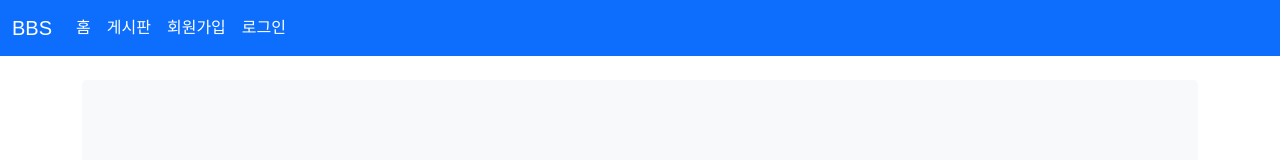
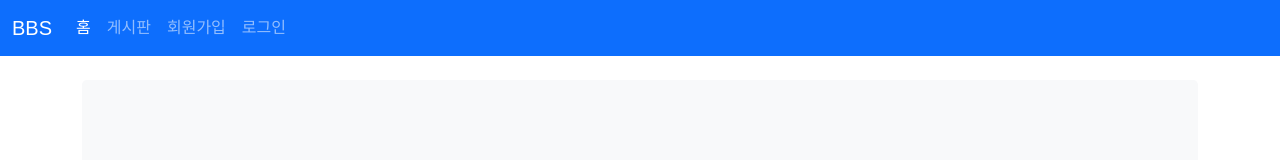
Before and after one commit to jinho222/bbs-tutorial, a React (Create React App) app: page / in a window 1280 px wide. Shown: the top 160 px of the page. Built offline with nearby package versions, Linux system fonts and the light colour scheme; a web font is replaced by a local one.

Commit message:
자잘한 css 수정

```diff
--- a/src/Components/Board/Pagination.jsx
+++ b/src/Components/Board/Pagination.jsx
@@ -18,7 +18,7 @@ export default function Pagination({
 
 	const changeBlock = params => {
 		if (params === 'prev') {
-			const floored = Math.floor((pageNo - 1) / postsPerPage) * 5;
+			const floored = Math.floor((pageNo - 1) / postsPerPage) * postsPerPage;
 			if (floored === 0) {
 				alert('처음 페이지입니다.');
 				return;
--- a/src/Components/Common/Header.jsx
+++ b/src/Components/Common/Header.jsx
@@ -1,5 +1,5 @@
 import { useDispatch, useSelector } from "react-redux";
-import { Link, useHistory } from "react-router-dom";
+import { Link, useHistory, useLocation } from "react-router-dom";
 import { logout } from "../../store/member";
 
 export default function Header() {
@@ -7,6 +7,7 @@ export default function Header() {
 	const { basicInfo } = useSelector(state => state.member);
 	const dispatch = useDispatch();
 	const history = useHistory();
+	const location = useLocation();
 
 	/* method */
 	const onLogout = () => {
@@ -17,6 +18,8 @@ export default function Header() {
 	};
 
 	const isLogin = Object.keys(basicInfo).length > 0;
+
+	const checkActive = params => location.pathname === params ? 'active' : '';
 
 	return (
 		<nav className="navbar navbar-expand-md navbar-dark bg-primary">
@@ -30,25 +33,25 @@ export default function Header() {
 				<div className="collapse navbar-collapse" id="navbarNav">
 					<ul className="navbar-nav">
 						<li className="nav-item">
-							<Link className="nav-link active" to="/">홈</Link>
+							<Link className={`nav-link ${checkActive('/')}`} to="/">홈</Link>
 						</li>
 						<li className="nav-item">
-							<Link className="nav-link active" to="/board-list">게시판</Link>
+							<Link className={`nav-link ${checkActive('/board-list')}`} to="/board-list">게시판</Link>
 						</li>
 						{
 							isLogin
 							? <li className="nav-item">
 								<button
-								className="nav-link active"
+								className="nav-link"
 								onClick={onLogout}
 								>로그아웃</button>
 							</li>
 							: <>
 								<li className="nav-item">
-									<Link className="nav-link active" to="/signup">회원가입</Link>
+									<Link className={`nav-link ${checkActive('/signup')}`} to="/signup">회원가입</Link>
 								</li>
 								<li className="nav-item">
-									<Link className="nav-link active" to="/login">로그인</Link>
+									<Link className={`nav-link ${checkActive('/login')}`} to="/login">로그인</Link>
 								</li>
 							</>
 						}
--- a/src/Views/Member/Login.jsx
+++ b/src/Views/Member/Login.jsx
@@ -109,7 +109,7 @@ const Login = () => {
 				</div>
 			</div>
 			{
-				isLoading && <Spinner></Spinner>
+				isLoading && <Spinner type="full"></Spinner>
 			}
 		</>
 	);
--- a/src/Views/Member/Signup.jsx
+++ b/src/Views/Member/Signup.jsx
@@ -172,7 +172,7 @@ export default function Signup() {
 				</div>
 			</div>
 			{
-				isLoading && <Spinner/>
+				isLoading && <Spinner type="full"/>
 			}
 		</>
 	);
--- a/src/components/Common/Spinner.jsx
+++ b/src/components/Common/Spinner.jsx
@@ -1,6 +1,7 @@
-export default function Spinner() {
+export default function Spinner({ type }) {
+
 	return (
-		<section className="spinner-bg">
+		<section className={`spinner-bg ${type === 'full' ? 'spinner-bg-dark' : ''}`}>
 			<div className="spinner">
 				<div className="spinner-border text-primary" role="status">
 				</div>
--- a/src/css/custom.css
+++ b/src/css/custom.css
@@ -48,9 +48,11 @@
 	left: 0;
 	width: 100vw;
 	height: 100vh;
-	background-color: rgba(0, 0, 0, .7);
 	z-index: 10;
 	display: flex;
+}
+.spinner-bg.spinner-bg-dark {
+	background-color: rgba(0, 0, 0, .7);
 }
 .spinner {
 	margin: auto;
--- a/src/views/Board/BoardWrite.jsx
+++ b/src/views/Board/BoardWrite.jsx
@@ -146,7 +146,7 @@ const BoardWrite = () => {
 				>등록</button>
 			</div>
 			{
-				isLoading && <Spinner></Spinner>
+				isLoading && <Spinner type="full"></Spinner>
 			}
 		</>
 	);
```
